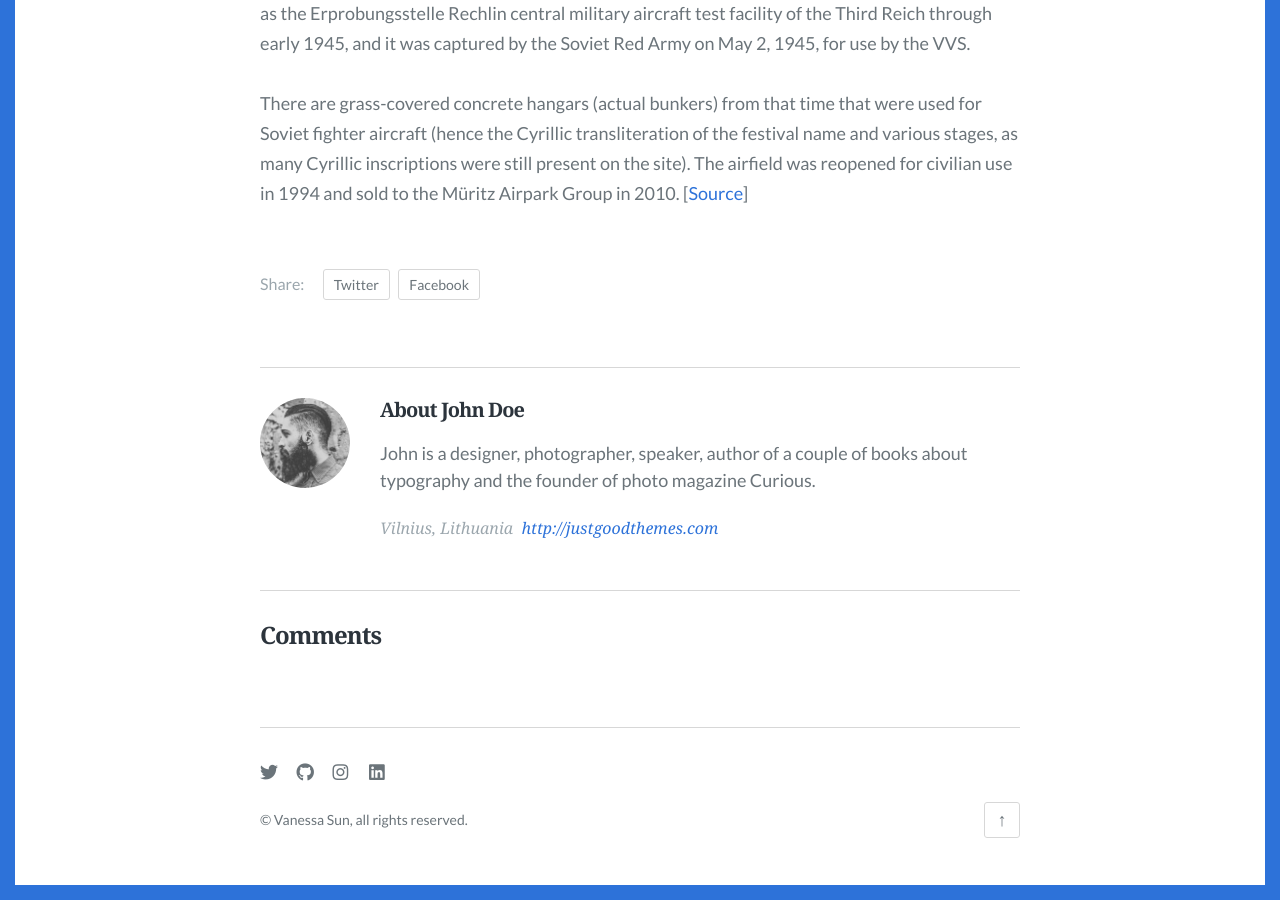
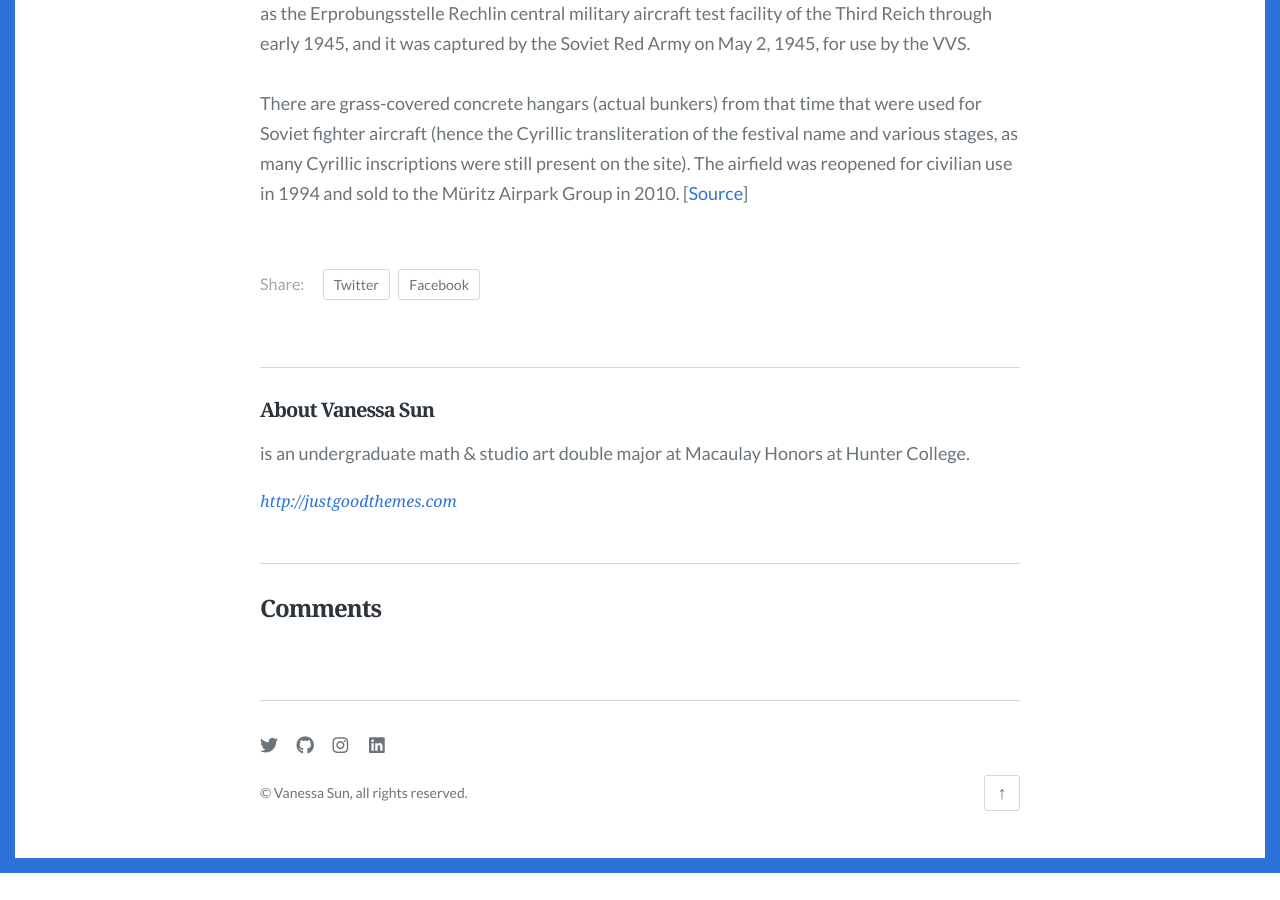
Before and after one commit to vanessasun64/NameEveryNumber, a Jekyll site: the page built from _posts/2019-01-01-the-advantages-and-disadvantages-of-working-from-home.md, in a window 1280 px wide and 900 px high, scrolled down 2204 px. Built offline with Jekyll 4.4.1, drawn with Linux system fonts in a browser that asks for light colours; some web fonts are replaced; comment, search, counter and statistics services are not loaded; after the commit the page ends 3077 px from its top, so only the background shows below that.

Commit message:
Update author.json

```diff
--- a/_data/author.json
+++ b/_data/author.json
@@ -1,7 +1,6 @@
 {
-    "name": "John Doe",
-    "bio": "John is a designer, photographer, speaker, author of a couple of books about typography and the founder of photo magazine Curious.",
+    "name": "Vanessa Sun",
+    "bio": "is an undergraduate math & studio art double major at Macaulay Honors at Hunter College.",
     "url": "http://justgoodthemes.com",
-    "location": "Vilnius, Lithuania",
-    "image": "images/author.png"
+    "image": ""
 }
```
